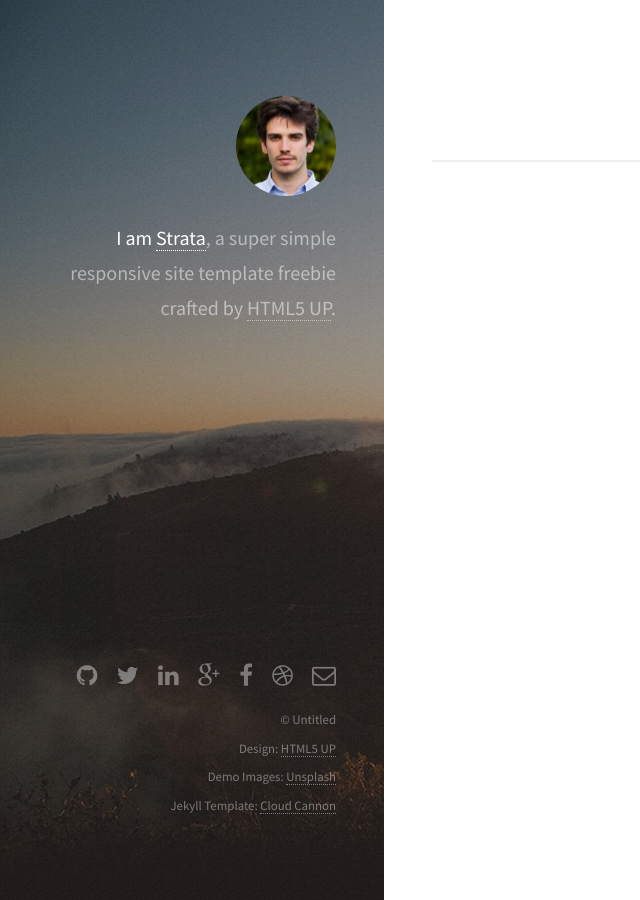
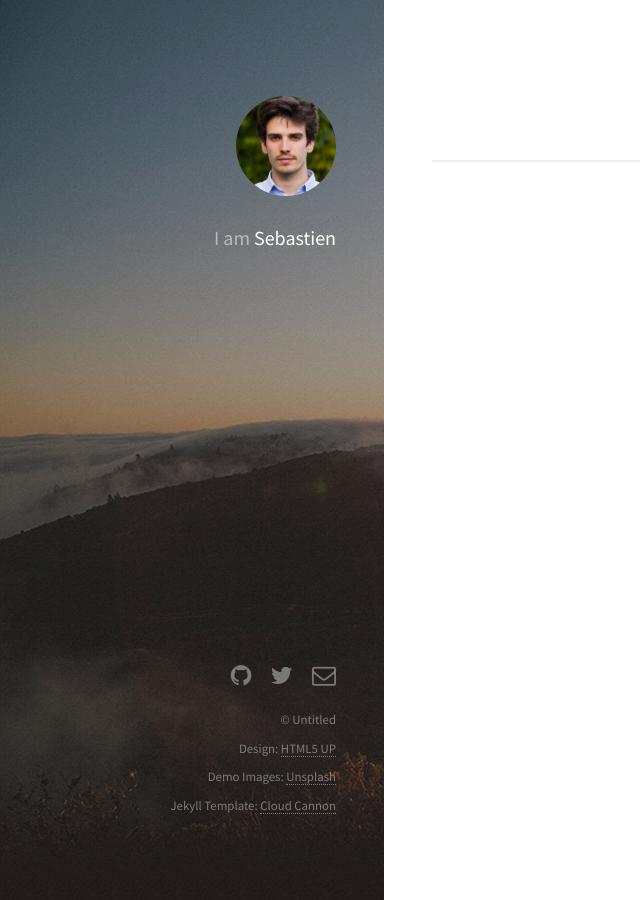
Before and after one commit to sbstnbr/sbstnbr.github.io, a Jekyll site: the page built from index.html, in a window 1280 px wide. Shown: the whole page, without its empty margins (0-640 px from the left). Built offline with Jekyll 4.4.1, drawn with Linux system fonts in a browser that asks for light colours.

Commit message:
Update panel

```diff
--- a/_config.yml
+++ b/_config.yml
@@ -1,25 +1,25 @@
 # Site settings
 
-title: Strata # Title of your site
-email: your-email@domain.com # Your contant email
+title: sbstnbr#
+email: brosebastien@gmail.com
 
 description: > # this means to ignore newlines until "baseurl:"
   Write an awesome description for your new site here. You can edit this
   line in _config.yml. It will appear in your document head meta (for
   Google search results) and in your feed.xml site description.
 baseurl: "" # the subpath of your site, e.g. /blog/
-url: "http://yourdomain.com" # the base hostname & protocol for your site
+url: "https://sbstnbr.github.com" # the base hostname & protocol for your site
 
 # Social links.
 # Replace the word 'example' with your username if you want to include the icon in the left sidebar
 # Delete the word 'example' if you don't want to include the icon in the left sidebar
 
-twitter_username:     example  # Replace this with your Twitter username
-github_username:      example  # Replace this with your GitHub username
-linkedin_username:    example  # Replace this with your LinkedIn username
-google_plus_username: example  # Replace this with your Google+ username
-facebook_username:    example  # Replace this with your Facebook username
-dribbble_username:    example  # Replace this with your Dribbble username
+twitter_username:     sbstnbr  # Replace this with your Twitter username
+github_username:      sbstnbr  # Replace this with your GitHub username
+#linkedin_username:    example  # Replace this with your LinkedIn username
+#google_plus_username: example  # Replace this with your Google+ username
+#facebook_username:    example  # Replace this with your Facebook username
+#dribbble_username:    example  # Replace this with your Dribbble username
 
 # Build settings
 markdown: kramdown
--- a/_layouts/default.html
+++ b/_layouts/default.html
@@ -22,9 +22,7 @@
 
       <header id="header">
           <a href="#" class="image avatar"><img src="/images/avatar.jpg" alt="" /></a>
-          <h1><strong>I am <a href="/">Strata</a></strong>, a super simple<br />
-          responsive site template freebie<br />
-          crafted by <a href="http://html5up.net">HTML5 UP</a>.</h1>
+          <h1>I am <strong>Sebastien</strong></h1>
       </header>
 
 
```
Also changed, not shown: 1 other file.
